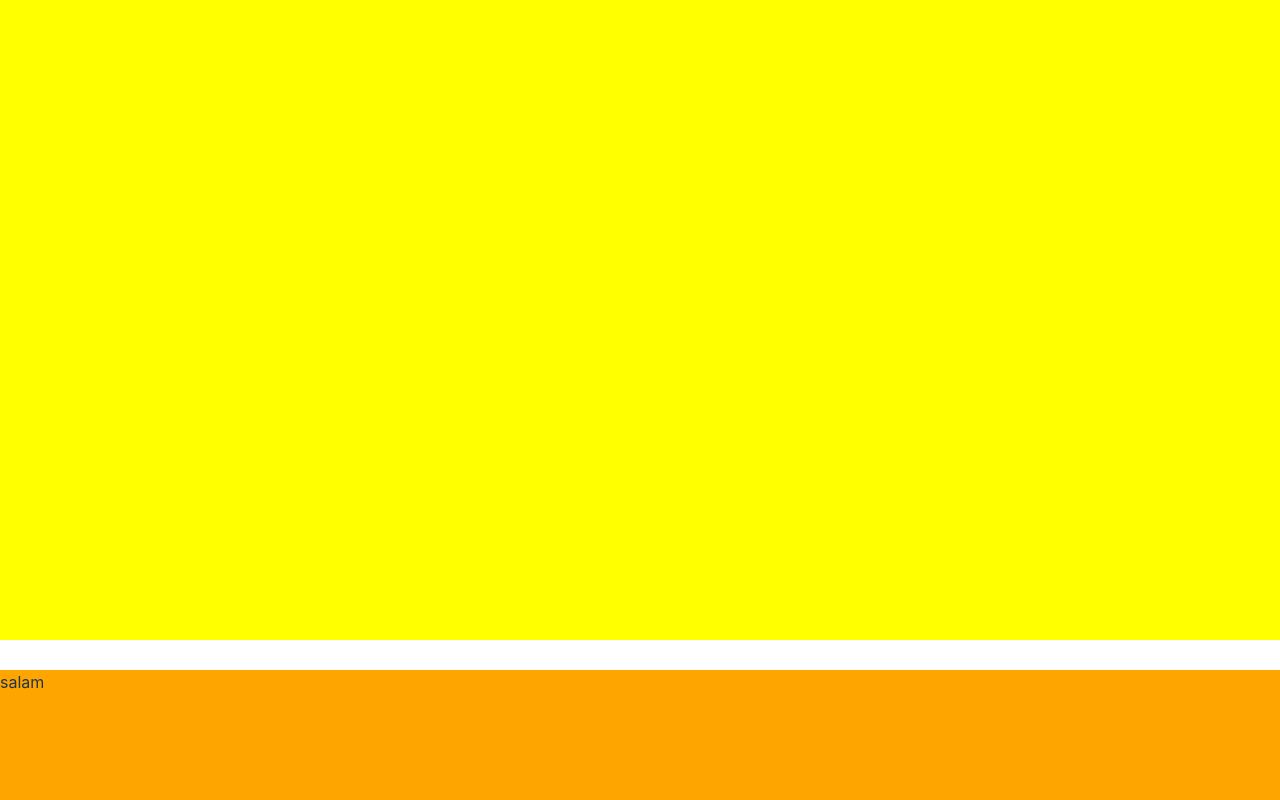
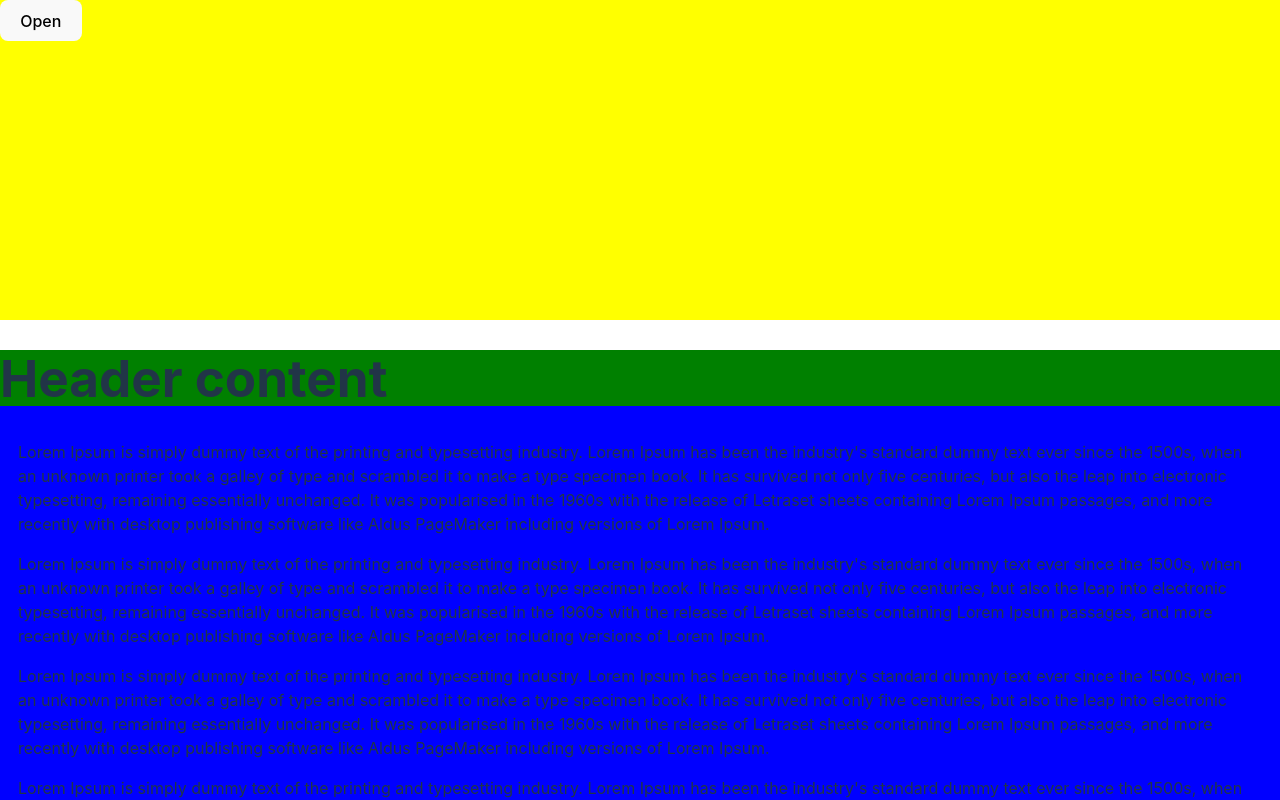
Before and after one commit to mhmd-sdghn/mottem-sheet, a React (Vite) app: page / in a window 1280 px wide. Built offline with nearby package versions, Linux system fonts and the light colour scheme.

Commit message:
[WIP] head is compatible with phases now

```diff
--- a/src/App.tsx
+++ b/src/App.tsx
@@ -3,25 +3,34 @@ import SheetHead from "./components/NewSheet/SheetHead";
 import { useState } from "react";
 
 function App() {
-  const [activePhaseIndex, setActivePhaseIndex] = useState(1);
+  const [isOpen, setOpen] = useState(false);
+
   const middlePhases = [
-    { value: 20, scrollable: false },
     {
       value: 60,
-      scrollable: true,
+      scrollable: false,
     },
   ];
 
   return (
     <div>
+      <button onClick={() => setOpen(!isOpen)}>
+        {isOpen ? "Close" : "Open"}
+      </button>
       <BottomSheet
+        isOpen={isOpen}
+        setIsOpen={setOpen}
         middlePhases={middlePhases}
-        activePhaseIndex={activePhaseIndex}
-        setActivePhaseIndex={setActivePhaseIndex}
+        initPhaseActiveIndex={1}
+        // onActiveIndexChange={(index) => null}
         showDragArea
-        useHeadAsPhase
+        useHeadAsFirstPhase
       >
-        <SheetHead>salam</SheetHead>
+        <SheetHead>
+          <div style={{ background: "green" }}>
+            <h1 style={{ margin: 0 }}>Header content</h1>
+          </div>
+        </SheetHead>
         <SheetBody>
           <div style={{ padding: 18 }}>
             <p>
--- a/src/components/NewSheet/BottomSheet/BottomSheet.tsx
+++ b/src/components/NewSheet/BottomSheet/BottomSheet.tsx
@@ -15,22 +15,29 @@ enum PhaseTargetDirections {
   CURRENT = "CURRENT_PHASE",
 }
 
+enum ChildrenNames {
+  SHEET_HEAD = "SheetHead",
+  SHEET_BODY = "SheetBody",
+}
+
 enum FinalAnimDirection {
   UP = "UP",
   DOWN = "DOWN",
 }
 
 export interface Props extends PropsWithChildren {
-  useHeadAsPhase?: boolean;
+  useHeadAsFirstPhase?: boolean;
   showDragArea?: boolean;
   middlePhases: Phase[];
-  activePhaseIndex: number;
-  setActivePhaseIndex: (index: number) => void;
+  initPhaseActiveIndex: number;
+  onActiveIndexChange?: (index: number) => void;
+  isOpen: boolean;
+  setIsOpen: (status: boolean) => void;
 }
 
 export default function BottomSheet(props: Props) {
   const ref = useRef(null);
-  const headRef = useRef(null);
+  const headRef = useRef<HTMLDivElement>(null);
   const closePhase = { value: 0, scrollable: false };
   const extendedPhase = { value: 100, scrollable: true };
   const phaseThreshold = 60;
@@ -42,36 +49,48 @@ export default function BottomSheet(props: Props) {
 
   const [phases] = useState([closePhase, ...props.middlePhases, extendedPhase]);
   const [isDragLocked, setIsDragLocked] = useState(false);
-  const [isScrollLocked, setIsScrollLocked] = useState(false);
+  const [isScrollLocked, setIsScrollLocked] = useState(true);
   const [scrollY, setScrollY] = useState(0);
+  const [phaseActiveIndex, setPhaseActiveIndex] = useState(
+    props.initPhaseActiveIndex || 0,
+  );
+
+  const handlePhaseActiveIndexChange = (index: number) => {
+    if (typeof props.onActiveIndexChange === "function") {
+      props.onActiveIndexChange(index);
+    }
+  };
 
   const switchPhaseTo = (target?: PhaseTargetDirections) => {
     switch (target) {
       case PhaseTargetDirections.PRE:
-        if (props.activePhaseIndex === 0) {
-          props.setActivePhaseIndex(0);
+        if (phaseActiveIndex <= 0) {
+          setPhaseActiveIndex(0);
+          handlePhaseActiveIndexChange(0);
           return closePhase.value;
         }
 
-        props.setActivePhaseIndex(props.activePhaseIndex - 1);
-        return phases[props.activePhaseIndex - 1].value;
+        setPhaseActiveIndex(phaseActiveIndex - 1);
+        return phases[phaseActiveIndex - 1].value;
 
       case PhaseTargetDirections.NEXT:
-        if (props.activePhaseIndex === phases.length - 1) {
-          props.setActivePhaseIndex(phases.length - 1);
+        if (phaseActiveIndex === phases.length - 1) {
+          handlePhaseActiveIndexChange(phases.length - 1);
+          setPhaseActiveIndex(phases.length - 1);
           return extendedPhase.value;
         }
 
-        props.setActivePhaseIndex(props.activePhaseIndex + 1);
-        return phases[props.activePhaseIndex + 1].value;
+        handlePhaseActiveIndexChange(phaseActiveIndex + 1);
+        setPhaseActiveIndex(phaseActiveIndex + 1);
+        return phases[phaseActiveIndex + 1].value;
 
       default:
-        return phases[props.activePhaseIndex].value;
+        return phases[phaseActiveIndex].value;
     }
   };
 
   const [style, api] = useSpring(() => ({
-    y: ((vh * phases[props.activePhaseIndex].value) / 100) * -1,
+    y: 0,
   }));
 
   let distanceFromBottom: number = -1;
@@ -79,13 +98,19 @@ export default function BottomSheet(props: Props) {
   const bind = useDrag(
     (state) => {
       const {
+        // args: [childName],
         down,
         movement: [, my],
         last,
         target,
+        cancel,
       } = state;
 
       let disabled = false;
+
+      const yValue = style.y.get();
+
+      const headH = headRef.current?.offsetHeight || 0;
 
       if (isDragLocked) {
         if (scrollY !== 0 || my < 0) disabled = true;
@@ -97,8 +122,24 @@ export default function BottomSheet(props: Props) {
         disabled = false;
       }
 
+      // hide header on extended mode when body scrolled
+
+      const hiddenHeadSpace = vh * -1 - scrollY;
+
+      if (
+        phaseActiveIndex === phases.length - 1 &&
+        yValue >= vh * -1 &&
+        hiddenHeadSpace >= vh * -1
+      ) {
+        api.start({ y: vh * -1 - scrollY });
+
+        if (phases[phaseActiveIndex].scrollable && !down && last) {
+          setIsScrollLocked(false);
+        }
+      }
+
       if (disabled) {
-        console.warn("drag fired but it's disabled ", isDragLocked);
+        cancel();
         return;
       }
 
@@ -109,11 +150,8 @@ export default function BottomSheet(props: Props) {
       // free way
       let newY = distanceFromBottom + my;
 
-      if (Math.abs(newY) > vh) newY = vh * -1;
-      else if (newY > 0) newY = 0;
-
-      // avoid scroll while drag
-      setIsScrollLocked(true);
+      // lock scroll while dragging
+      //  setIsScrollLocked(true);
 
       // back to phases
       if (!down && last) {
@@ -131,17 +169,24 @@ export default function BottomSheet(props: Props) {
           if (finalDirection === FinalAnimDirection.UP) {
             // switch to the next phases
             newY =
-              ((vh * switchPhaseTo(PhaseTargetDirections.NEXT)) / 100) * -1;
+              ((vh * switchPhaseTo(PhaseTargetDirections.NEXT)) / 100) * -1 +
+              headH;
           } else {
             // switch to the previous phases
-            newY = ((vh * switchPhaseTo(PhaseTargetDirections.PRE)) / 100) * -1;
+            newY =
+              ((vh * switchPhaseTo(PhaseTargetDirections.PRE)) / 100) * -1 +
+              headH;
           }
         } else {
           // return to current phases
           newY =
-            ((vh * switchPhaseTo(PhaseTargetDirections.CURRENT)) / 100) * -1;
+            ((vh * switchPhaseTo(PhaseTargetDirections.CURRENT)) / 100) * -1 +
+            headH;
         }
       }
+
+      if (Math.abs(newY) > vh) newY = vh * -1;
+      else if (newY > 0) newY = 0;
 
       api.start({ y: newY, immediate: down });
     },
@@ -154,33 +199,49 @@ export default function BottomSheet(props: Props) {
   useEffect(() => {
     document.body.style.overflow = "hidden";
 
+    // initial height based on active phase
+    if (headRef.current && props.initPhaseActiveIndex !== 0) {
+      const distanceFromTop =
+        ((vh * phases[phaseActiveIndex].value) / 100) * -1;
+      const headHeight = headRef.current.offsetHeight;
+
+      api.start({ y: distanceFromTop + headHeight });
+    }
+
     return () => {
       document.body.style.overflow = "unset";
     };
-  }, [headRef]);
+  }, []);
 
   if (
     Array.isArray(props.children) &&
     props.children.length >= 2 &&
-    props.children[0].type.name === "SheetHead" &&
-    props.children[1].type.name === "SheetBody"
+    props.children[0].type.name === ChildrenNames.SHEET_HEAD &&
+    props.children[1].type.name === ChildrenNames.SHEET_BODY
   )
     return (
-      <Wrapper ref={ref} {...bind()} style={style}>
-        <header ref={headRef} data-drag-area="true">
+      <Wrapper ref={ref}>
+        <Header
+          ref={headRef}
+          data-drag-area="true"
+          style={style}
+          {...bind(ChildrenNames.SHEET_HEAD)}
+        >
           {props?.showDragArea ? (
             <div style={{ background: "#fff", height: 30 }}></div>
           ) : null}
           {props.children[0]}
-        </header>
+        </Header>
+        <Main style={style} {...bind(ChildrenNames.SHEET_BODY)}>
           <ChildrenWithProps
             setLockDrag={(state: boolean) => setIsDragLocked(state)}
-          phase={phases[props.activePhaseIndex]}
+            phase={phases[phaseActiveIndex]}
             disableScroll={isScrollLocked}
             setScrollY={setScrollY}
           >
             {props.children[1]}
           </ChildrenWithProps>
+        </Main>
       </Wrapper>
     );
 
@@ -189,13 +250,20 @@ export default function BottomSheet(props: Props) {
 
 const Wrapper = styled(animated.div)`
   background: red;
+`;
+
+const Header = styled(animated.header)`
+  position: fixed;
+  left: 0;
+  right: 0;
+  bottom: 0;
+  touch-action: none;
+`;
+
+const Main = styled(animated.main)`
   position: fixed;
   left: 0;
   right: 0;
   top: 100%;
   touch-action: none;
-  transform-origin: bottom;
-  display: grid;
-  grid-template-rows: auto 1fr;
-  height: 100svh;
 `;
--- a/src/components/NewSheet/SheetBody/SheetBody.tsx
+++ b/src/components/NewSheet/SheetBody/SheetBody.tsx
@@ -1,15 +1,15 @@
 import styled from "styled-components";
-import { PropsWithChildren, useLayoutEffect, useRef } from "react";
+import { PropsWithChildren, useEffect, useLayoutEffect, useRef } from "react";
 import { Phase } from "../BottomSheet/BottomSheet.tsx";
 import { useScroll } from "@use-gesture/react";
 
 interface Props extends PropsWithChildren {
   height?: string;
-  scrollable?: boolean;
   phase?: Phase;
   setLockDrag?: (state: boolean) => void;
   setScrollY?: (state: number) => void;
   disableScroll?: boolean;
+  viewPortHeight?: number;
 }
 
 interface StyledWrapperProps {
@@ -43,7 +43,7 @@ export default function SheetBody(props: Props) {
       {...bind()}
       ref={ref}
       height={props.height}
-      $scrollable={props.phase?.scrollable}
+      $scrollable={props.phase?.scrollable && !props.disableScroll}
     >
       {props.children}
     </Wrapper>
@@ -51,7 +51,7 @@ export default function SheetBody(props: Props) {
 }
 
 const Wrapper = styled.div<StyledWrapperProps>`
-  height: ${(props) => props.height || "auto"};
+  height: ${(props) => props.height || "100vh"};
   overflow-y: ${(props) => (props.$scrollable ? "auto" : "hidden")};
   background: blue;
 `;
--- a/src/components/NewSheet/SheetHead/SheetHead.tsx
+++ b/src/components/NewSheet/SheetHead/SheetHead.tsx
@@ -5,7 +5,5 @@ interface Props {
 }
 
 export default function SheetHead(props: Props) {
-  return (
-    <div style={{ background: "orange", height: 150 }}>{props.children}</div>
-  );
+  return <>{props.children}</>;
 }
--- a/src/index.css
+++ b/src/index.css
@@ -24,8 +24,6 @@ a:hover {
 
 body {
   margin: 0;
-  display: flex;
-  place-items: center;
   min-width: 320px;
   min-height: 100vh;
   background: yellow;
```
Lines whose indentation alone changed are shown as unchanged.
